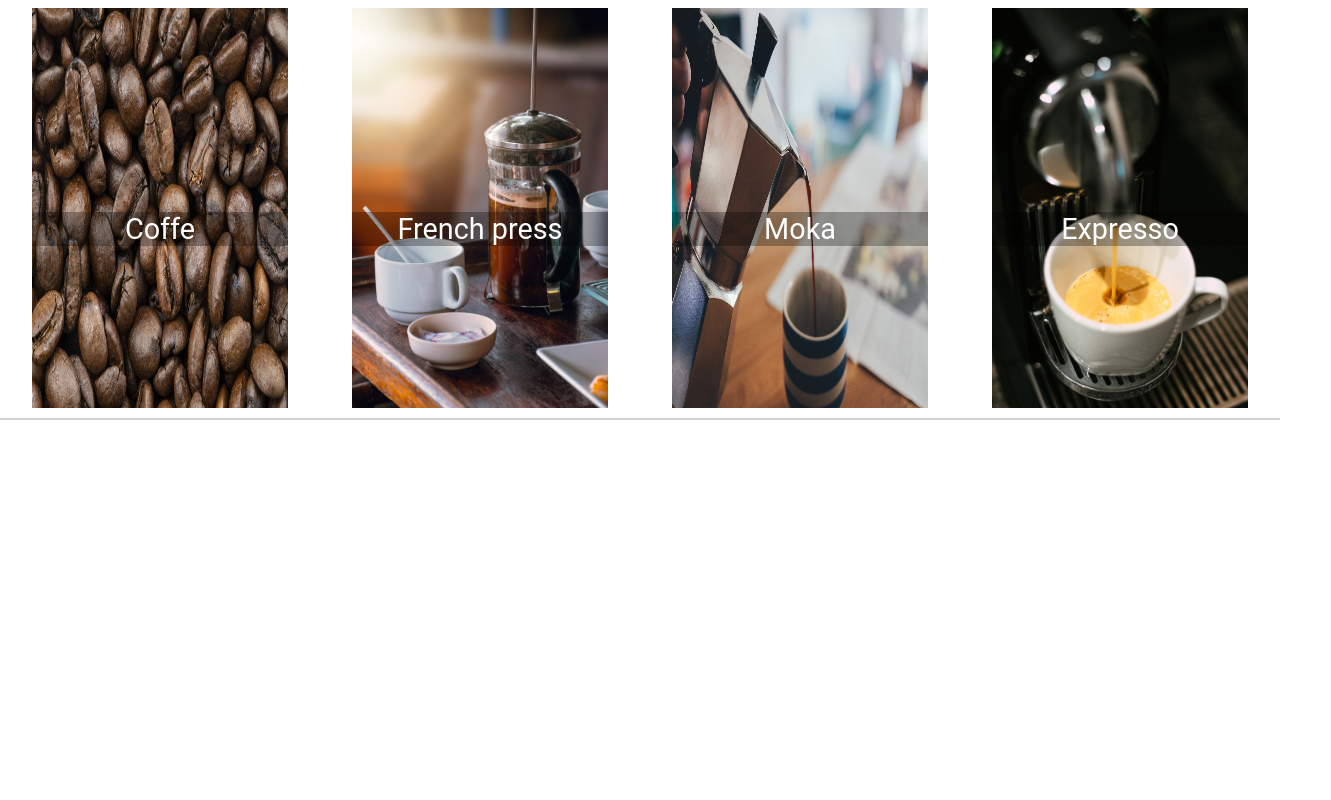
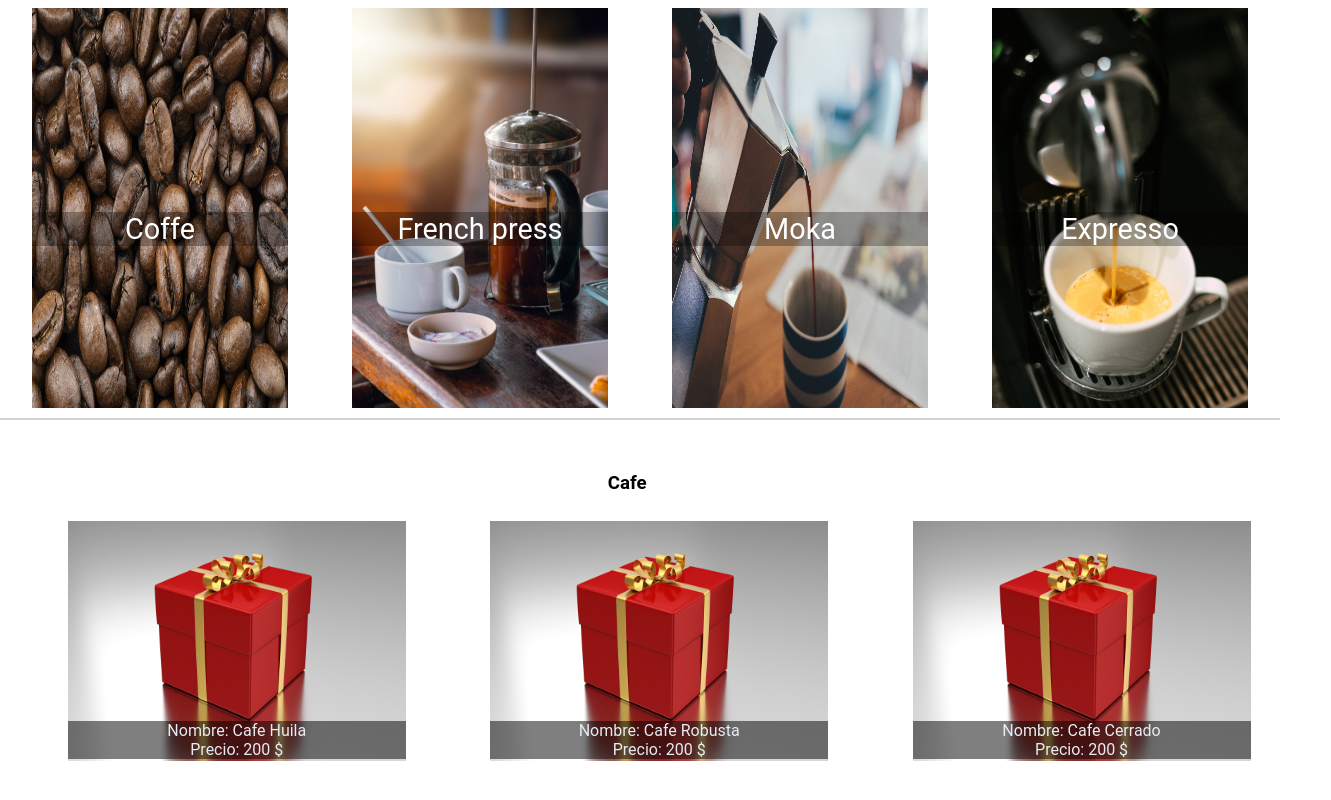
Before and after one commit to tomasVergara14/proyecto-coffe, a React (Create React App) app: page / in a window 1280 px wide. Shown: the part 256-1056 px from the top of the page, 1331 px wide, since content can reach past the window. Before the commit the page ends 800 px from the top, so only its background shows below. Built offline with nearby package versions, Linux system fonts and the light colour scheme; the HTML template or start-up script is replaced by a standard one.

Commit message:
"/" Agregando productos

```diff
--- a/src/App.js
+++ b/src/App.js
@@ -4,6 +4,7 @@ import NavBarTotal from './components/NavBarTotal/NavBarTotal';
 import ItemListContainer from './components/Main/ItemListContainer/ItemListContainer';
 import ItemDetailContainer from './components/Main/ItemDetailContainer/ItemDetailContainer';
 import ItemList from './components/Main/ItemList/ItemList';
+import CoffeItems from './components/Main/CoffeItems/CoffeItems';
 import Cart from './components/Cart/Cart';
 
 function App() {
@@ -17,6 +18,7 @@ function App() {
           <Route exact path="/" >
             <ItemListContainer
             greeting="Categorias"/>
+            <CoffeItems/>
 
           </Route>
           <Route exact path="/category/:categoryId" >
--- /dev/null
+++ b/src/components/Main/CoffeItems/CoffeItems.jsx
@@ -0,0 +1,51 @@
+import React, {useState, useEffect} from 'react'
+import { NavLink } from 'react-router-dom'
+import  Item  from '../Item/Item'
+import getCoffeInfo from '../../../handlers/getCoffeInfo'
+import '../ItemList/ItemList.css'
+
+
+const CoffeItems = () => {
+
+    const [item, setItem] = useState([])
+
+    const data = getCoffeInfo
+
+    //Category y lista de productos de ese category
+    useEffect(()=>{
+        setTimeout(()=>{
+            Promise.resolve(data)
+            .then(res =>{
+                setItem(res)
+                }
+             )
+        }, 0)
+        console.log(item)
+
+    },[])
+
+
+    return (
+        <div className="containerItemBox" >
+            <h3>Cafe</h3>
+            <div className="container">
+                {item.map((link, index)=>{
+                    const {id, name, place,price , img, description}= link
+                    return(
+
+                        <NavLink className="containerItem" to={`/item/${id}`}>
+                            <Item className="itemProduct" key={index}
+                            img={img} name={name} price={price} description={description} />
+                        </NavLink>
+
+                    )
+                    })}
+
+
+            </div>
+
+        </div>
+    )
+}
+
+export default CoffeItems
--- a/src/handlers/DefineItemDetail.js
+++ b/src/handlers/DefineItemDetail.js
@@ -3,15 +3,19 @@ import getExpressoInfo from "./getExpressoInfo";
 import getMokaInfo from "./getMokaInfo";
 import getPressInfo from "./getPressInfo";
 
+const CoffeArray = ["1","2","3"]
+const PressArray = ["4","5"]
+const MokaArray = ["6","7"]
+const ExpressoArray = ["8","9"]
 
 function DefineItemDetail (itemId){
-    if(itemId === "1" || itemId === "2" || itemId === "3" ){
+    if(CoffeArray.includes(itemId)){
         return getCoffeInfo
-    }else if(itemId === "4" || itemId === "5"){
+    }else if(PressArray.includes(itemId)){
         return getPressInfo
-    }else if(itemId === "6" || itemId === "7"){
+    }else if(MokaArray.includes(itemId)){
         return getMokaInfo
-    }else if(itemId === "8" || itemId === "9"){
+    }else if(ExpressoArray.includes(itemId)){
         return getExpressoInfo
     }else{
         return "error"
```
